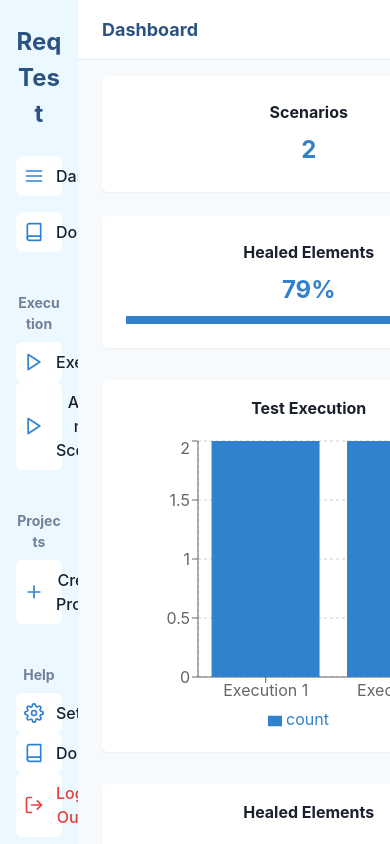
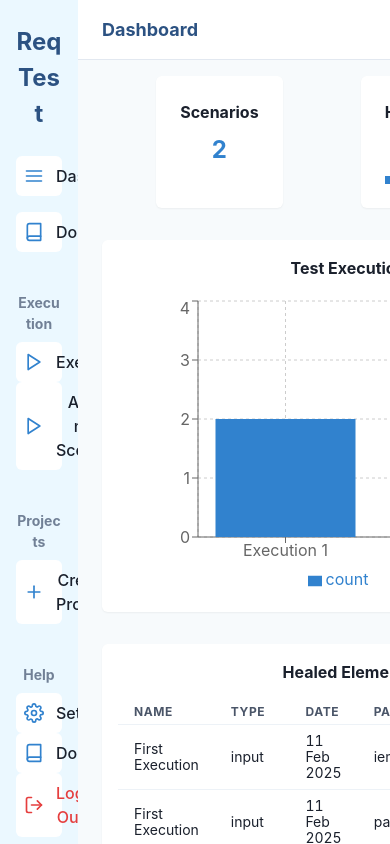
Before and after one commit to 7azemmm/Self-Healing-Framework, a React (Vite) app in the folder Frontend/: page /dashboard in a window 390 px wide. Built offline with nearby package versions, Linux system fonts and the light colour scheme.

Commit message:
responsive dashboard

```diff
--- a/Frontend/src/views/maindashboard/Dashboard.jsx
+++ b/Frontend/src/views/maindashboard/Dashboard.jsx
@@ -1,20 +1,34 @@
-import { Box, SimpleGrid, Text, Flex, Progress, Table, Thead, Tbody, Tr, Th, Td } from "@chakra-ui/react";
+import {
+  Box,
+  Text,
+  Flex,
+  Progress,
+  Table,
+  Thead,
+  Tbody,
+  Tr,
+  Th,
+  Td
+} from "@chakra-ui/react";
 import Sidebar from "../common/Sidebar";
 import Navbar from "../common/Navbar";
-//import { useState } from "react";
 import { ResponsiveContainer, BarChart, Bar, XAxis, YAxis, Tooltip, CartesianGrid, Legend } from "recharts";
 
 const Dashboard = () => {
   // Static data for healed elements
   const healedElements = [
-    { name: "First Execution", type: "input", date: "11 feb 2025", pastId: "iemail", newId: "email" },
-    { name: "Second Execution", type: "button", date: "11 Dec 2025", pastId: "btn-login", newId: "btn-signin" },
+    { name: "First Execution", type: "input", date: "11 Feb 2025", pastId: "iemail", newId: "email" },
+    { name: "First Execution", type: "input", date: "11 Feb 2025", pastId: "pass", newId: "password" },
+    { name: "Second Execution", type: "button", date: "11 Dec 2025", pastId: "btn-register", newId: "btn-signup" },
+    { name: "Second Execution", type: "input", date: "11 Dec 2025", pastId: "input-addr", newId: "input-address" },
+    { name: "Second Execution", type: "radio", date: "11 Dec 2025", pastId: "radio-gender", newId: "radio-sex" },
+    { name: "Second Execution", type: "check", date: "11 Dec 2025", pastId: "check-remember", newId: "check-rememberme" },
   ];
 
   // Sample data for the bar chart: executions and their counts
   const executionData = [
     { name: "Execution 1", count: 2 },
-    { name: "Execution 2", count: 2 },
+    { name: "Execution 2", count: 4 },
   ];
 
   return (
@@ -24,10 +38,10 @@ const Dashboard = () => {
         <Navbar />
         <Box flex="1" px={6} py={4} overflowY="auto" display="flex" flexDirection="column">
           {/* Stat Cards */}
-          <SimpleGrid columns={{ base: 1, md: 3 }} spacing={6} mb={8}>
+          <Flex gap={6} justify="space-evenly" mb={8}>
             <StatCard title="Scenarios" value="2" />
             <StatCard title="Healed Elements" value="79%" progress={79} />
-          </SimpleGrid>
+          </Flex>
 
           {/* Main Content */}
           <Flex gap={8} flexWrap="wrap" flex="1">
```
